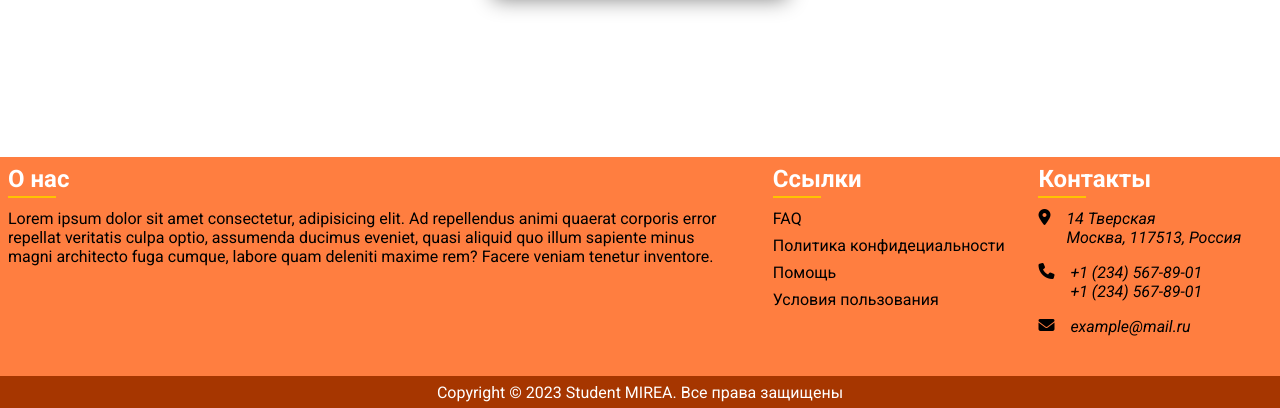
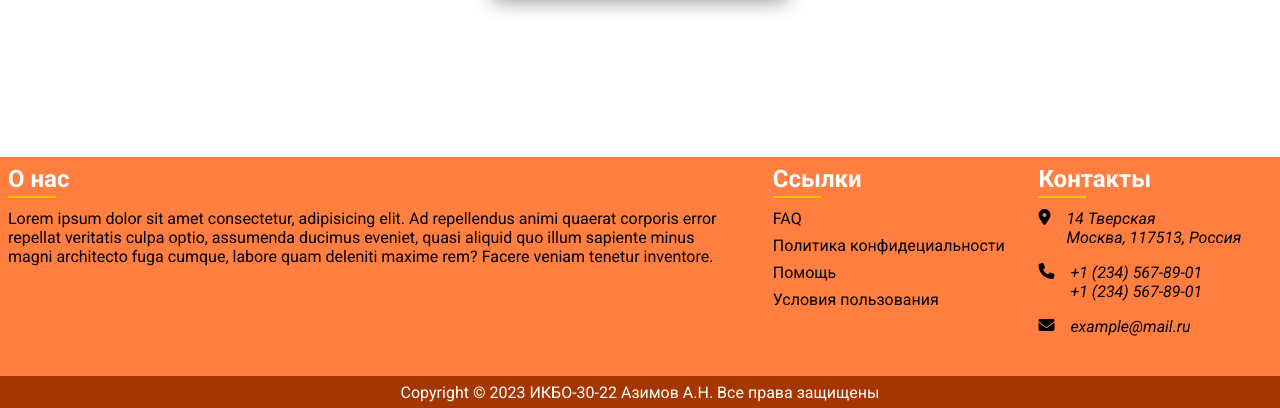
Before and after one commit to 1unaturc0/bookshop, a plain HTML site: page articles.html in a window 1280 px wide. Shown: the part 2049-2457 px from the top of the page. Drawn offline with Linux system fonts and the light colour scheme.

Commit message:
Added group and name to the footer

```diff
--- a/articles.html
+++ b/articles.html
@@ -176,7 +176,7 @@
             </address>
         </div>
         <div class="copyright">
-            <p>Copyright © 2023 Student MIREA. Все права защищены</p>
+            <p>Copyright © 2023 ИКБО-30-22 Азимов А.Н. Все права защищены</p>
         </div>
     </footer>
     <script src="scripts/global.js"></script>
```
Also changed, not shown: cart.html (+1 -1 lines), catalog.html (+1 -1 lines), index.html (+1 -1 lines), profile.html (+1 -1 lines).
